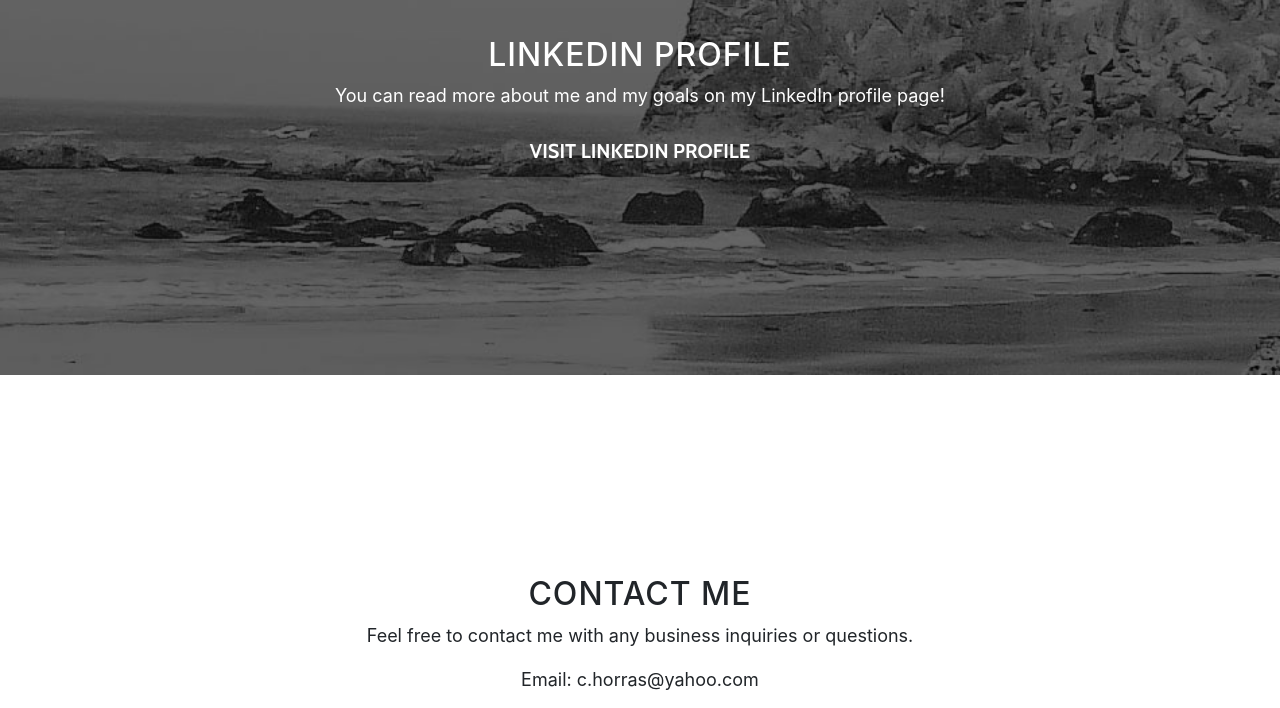
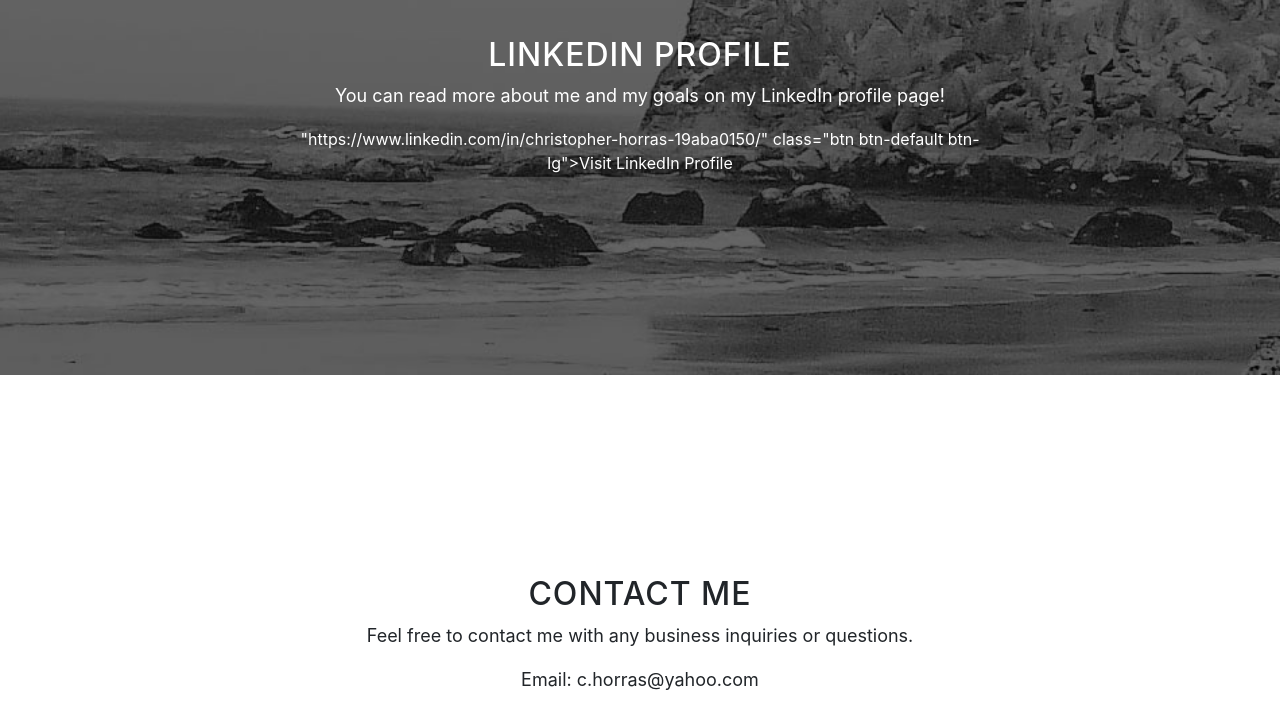
Before and after one commit to chrishorras/chrishorras.github.io, a website with bundled scripts: page index.html in a window 1280 px wide. Shown: the part 1660-2368 px from the top of the page. Built offline with nearby package versions, Linux system fonts and the light colour scheme.

Commit message:
Updating

```diff
--- a/index.html
+++ b/index.html
@@ -87,7 +87,7 @@
         <div class="col-lg-8 mx-auto">
           <h2>LinkedIn Profile</h2>
           <p>You can read more about me and my goals on my LinkedIn profile page!</p>
-          <a https://www.linkedin.com/in/christopher-horras-19aba0150/" class="btn btn-default btn-lg">Visit LinkedIn Profile</a>
+          <a>"https://www.linkedin.com/in/christopher-horras-19aba0150/" class="btn btn-default btn-lg">Visit LinkedIn Profile</a>
         </div>
       </div>
     </section>
```
